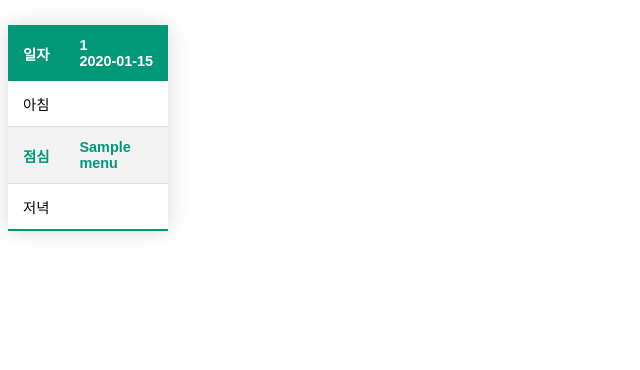
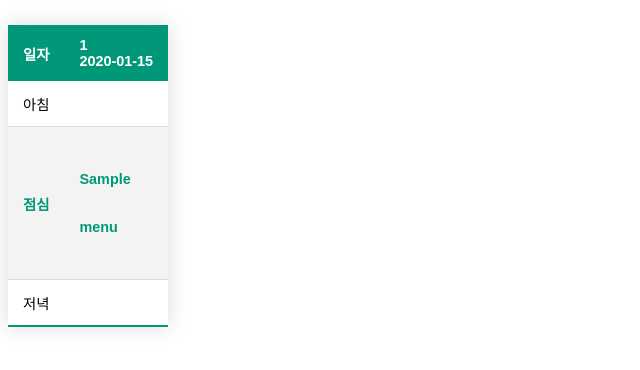
Before and after one commit to cs2jang/kartmarket, a Flask app: template templates/thisweek.html in a window 1280 px wide. Shown: the top 370 px of the page, without its empty margins (0-640 px from the left). Run offline with Flask 2, Linux system fonts and the light colour scheme; the template is opened without the code that fills it: most values are stand-ins (such as "Sample title", 1, 10 or a date in 2020).

Commit message:
test css3

```diff
--- a/static/style.css
+++ b/static/style.css
@@ -1,11 +1,10 @@
 .styled-table {
+    table-layout:fixed;
     border-collapse: collapse;
     margin: 25px 0;
     font-size: 0.9em;
     font-family: sans-serif;
-    /* min-width: 500px; */
     box-shadow: 0 0 20px rgba(0, 0, 0, 0.15);
-    table-layout:fixed;
 }
 
 .styled-table thead tr {
@@ -16,9 +15,9 @@
 
 .styled-table th,
 .styled-table td {
-    /* min-width: 200px; */
     padding: 12px 15px;
-    white-space: nowrap;
+    /* white-space: nowrap; */
+    word-break:break-all; white-space:pre-line;
 }
 .styled-table tbody tr {
     border-bottom: 1px solid #dddddd;
```
